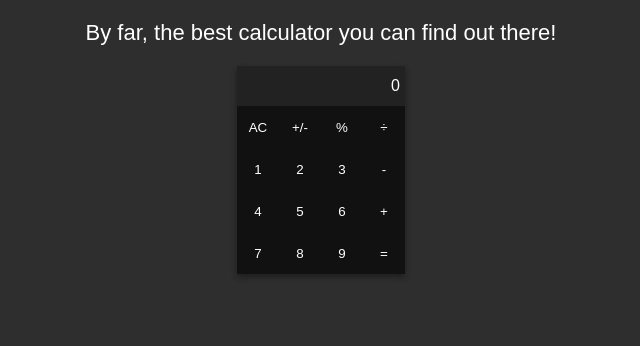
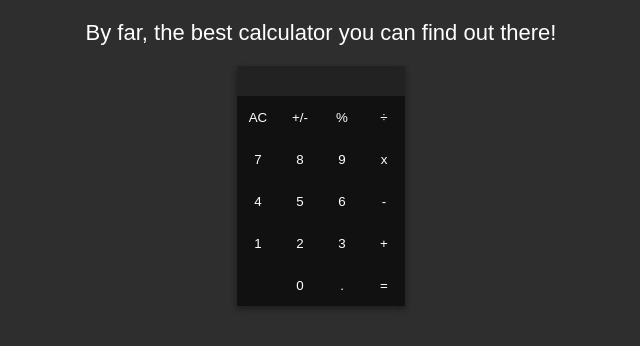
Before and after one commit to hristo2612/React-Pocket-Calculator, a React (Create React App) app: page / in a window 1280 px wide. Shown: the top 346 px of the page, without its empty margins (319-959 px from the left). Built offline with nearby package versions, Linux system fonts and the light colour scheme.

Commit message:
Fix buggy calculator - for now the only bug/feature left is the one with the HUGE numbers - which can be easily fixed.. but meh - works as is

```diff
--- a/src/App.js
+++ b/src/App.js
@@ -14,26 +14,15 @@ class App extends Component {
   constructor(props) {
     super(props);
     this.state = {
-      total: null,
-      nextNum: null,
-      operation: null,
-      currentOperation: null, // this will include the numbers and the operator between them to display
+      mainNum: "",
+      secondNum: "",
+      operator: "",
     };
   }
 
-  handleClick = (buttonName) => {
-    this.setState(calculate(this.state, buttonName), () => {
-      const currState = this.state;
-      if ( currState.nextNum && currState.currentOperation && !currState.total && currState.operation !== "=" ) {
-        this.setState({ currentOperation: currState.currentOperation + ` ${currState.nextNum }`})
-      } else if ( currState.nextNum && !currState.operation && !currState.total) {
-        this.setState({ currentOperation: currState.nextNum + '' });
-      } else if ( currState.nextNum && currState.operation !== "=" ) {
-        this.setState({ currentOperation: currState.currentOperation + ` ${currState.nextNum}` });
-      } else if ( !currState.nextNum && currState.operation && currState.operation !== "=" && currState.total ) {
-        this.setState({currentOperation: currState.currentOperation + ` ${currState.operation}` });
-      }
-    });
+  handleButtonClick = (buttonName) => {
+    const nextState = calculate(this.state, buttonName);
+    this.setState(nextState);
   }
 
   render() {
@@ -42,10 +31,10 @@ class App extends Component {
           <div style={inlineHeadingStyle}>By far, the best calculator you can find out there!</div>
           <div className="Calculator">
             <ResultPanel
-              className="App-result" result={this.state.currentOperation || this.state.total || '0'}
+              className="App-result" result={`${this.state.mainNum} ${this.state.operator} ${this.state.secondNum}`}
             />
             <ButtonPanel
-              className="App-buttons" clickHandler={this.handleClick}
+              className="App-buttons" clickHandler={this.handleButtonClick}
             />
           </div>
       </div>
--- a/src/components/ButtonPanel/Button/index.js
+++ b/src/components/ButtonPanel/Button/index.js
@@ -2,22 +2,22 @@ import React from 'react';
 import './Button.css'
 import PropTypes from 'prop-types';
 
-class Button extends React.Component {
-  constructor(props) {
-    super(props);
-  }
+export const Button = ({ name, clickHandler }) => {
 
-  handleClick = () => {
-    this.props.clickHandler(this.props.name)
-  }
-
-  render() {
+  if (name && clickHandler) {
     return (
       <span>
-        <button className="Button" onClick={this.handleClick}>{this.props.name}</button>
+        <button className="Button" onClick={() => {clickHandler(name)}}>{name}</button>
       </span>
     );
   }
+
+  return (
+    <span>
+      <button className="Button"><br/></button>
+    </span>
+  )
+
 }
 
 Button.propTypes = {
--- a/src/components/ButtonPanel/index.js
+++ b/src/components/ButtonPanel/index.js
@@ -20,21 +20,27 @@ class ButtonPanel extends React.Component {
           <Button name={"÷"} clickHandler={this.handleClick} />
         </div>
         <div>
-          <Button name={"1"} clickHandler={this.handleClick} />
-          <Button name={"2"} clickHandler={this.handleClick} />
-          <Button name={"3"} clickHandler={this.handleClick} />
-          <Button name={"-"} clickHandler={this.handleClick} />
+          <Button name={"7"} clickHandler={this.handleClick} />
+          <Button name={"8"} clickHandler={this.handleClick} />
+          <Button name={"9"} clickHandler={this.handleClick} />
+          <Button name={"x"} clickHandler={this.handleClick} />
         </div>
         <div>
           <Button name={"4"} clickHandler={this.handleClick} />
           <Button name={"5"} clickHandler={this.handleClick} />
           <Button name={"6"} clickHandler={this.handleClick} />
+          <Button name={"-"} clickHandler={this.handleClick} />
+        </div>
+        <div>
+          <Button name={"1"} clickHandler={this.handleClick} />
+          <Button name={"2"} clickHandler={this.handleClick} />
+          <Button name={"3"} clickHandler={this.handleClick} />
           <Button name={"+"} clickHandler={this.handleClick} />
         </div>
         <div>
-          <Button name={"7"} clickHandler={this.handleClick} />
-          <Button name={"8"} clickHandler={this.handleClick} />
-          <Button name={"9"} clickHandler={this.handleClick} />
+          <Button />
+          <Button name={"0"} clickHandler={this.handleClick} />
+          <Button name={"."} clickHandler={this.handleClick} />
           <Button name={"="} clickHandler={this.handleClick} />
         </div>
       </div>
--- a/src/helpers/calculate.js
+++ b/src/helpers/calculate.js
@@ -2,102 +2,78 @@ import operate from './operate';
 import isNumber from './isNumber';
 
 export default function calculate(state, buttonName) {
+
+  const { mainNum, secondNum, operator } = state;
+
   if (buttonName === 'AC') {
     return {
-      total: null,
-      nextNum: null,
-      operation: null,
-      currentOperation: null,
-    };
-  }
-
-  if (isNumber(buttonName)) {
-    if (buttonName === '0' && state.nextNum === '0') {
-      return {};
-    }
-
-    if (state.operation) {
-      if (state.nextNum) {
-        return { nextNum: state.nextNum + buttonName };
-      }
-      return { nextNum: buttonName };
-    }
-
-    if (state.nextNum) {
-      return {
-        nextNum: state.nextNum + buttonName,
-        total: null,
-      };
-    }
-
-    return {
-      nextNum: buttonName,
-      total: null,
+      mainNum: "",
+      secondNum: "",
+      operator: ""
     };
   }
 
   if (buttonName === '.') {
-    if (state.nextNum) {
-      if (state.nextNum.includes('.')) {
-        return {};
+    if (secondNum.indexOf('.') < 0 && operator) {
+      return {
+        secondNum: secondNum + buttonName
       }
-      return { nextNum: state.nextNum + '.' };
+    }
+    if (mainNum.indexOf('.') < 0) {
+      return {
+        mainNum: mainNum + buttonName
+      }
+    }
+    return state;
+  }
+
+  if (buttonName === '+/-') {
+    if (secondNum) {
+      return {
+        secondNum: ((-1 * parseFloat(secondNum)).toString())
+      }
     }
 
-    if (state.operation) {
-      return { nextNum: '0.' };
+    if (mainNum) {
+      return {
+        mainNum: ((-1 * parseFloat(mainNum)).toString())
+      }
     }
-
-    if (state.total) {
-      if (state.total.includes('.')) {
-        return {};
-      }
-      return { total: state.total + '.' };
-    }
-
-    return { total: '0.' };
   }
 
   if (buttonName === '=') {
-    if (state.nextNum && state.operation) {
+    if (secondNum && mainNum && operator) {
       return {
-        total: operate(state.total, state.nextNum, state.operation),
-        nextNum: null,
-        operation: null,
-        currentOperation: null,
+        mainNum: operate(mainNum, secondNum, operator),
+        secondNum: "",
+        operator: ""
       };
-    } else {
-      return {};
     }
   }
 
-  if (buttonName === '+/-') {
-    if (state.nextNum) {
-      return { nextNum: (-1 * parseFloat(state.nextNum)).toString() };
+  if (isNumber(buttonName)) {
+    // IF we already have a MAIN number and an operator
+    if (mainNum && operator) {
+      return {
+        secondNum: secondNum + buttonName
+      };
+    } else {
+      return {
+        mainNum: mainNum + buttonName
+      }
     }
-
-    if (state.total) {
-      return { total: (-1 * parseFloat(state.total)).toString() };
+  } else {
+    if (mainNum && secondNum && operator) {
+      return {
+        mainNum: operate(mainNum, secondNum, operator),
+        operator: buttonName,
+        secondNum: ""
+      }
     }
-
-    return {};
+    return {
+      operator: buttonName
+    }
   }
 
-  if (state.operation) {
-    return {
-      total: operate(state.total, state.nextNum, state.operation),
-      nextNum: null,
-      operation: buttonName,
-    };
-  }
-
-  if (!state.nextNum) {
-    return { operation: buttonName };
-  }
-
-  return {
-    total: state.nextNum,
-    nextNum: null,
-    operation: buttonName,
-  };
+  return state;
 }
```
